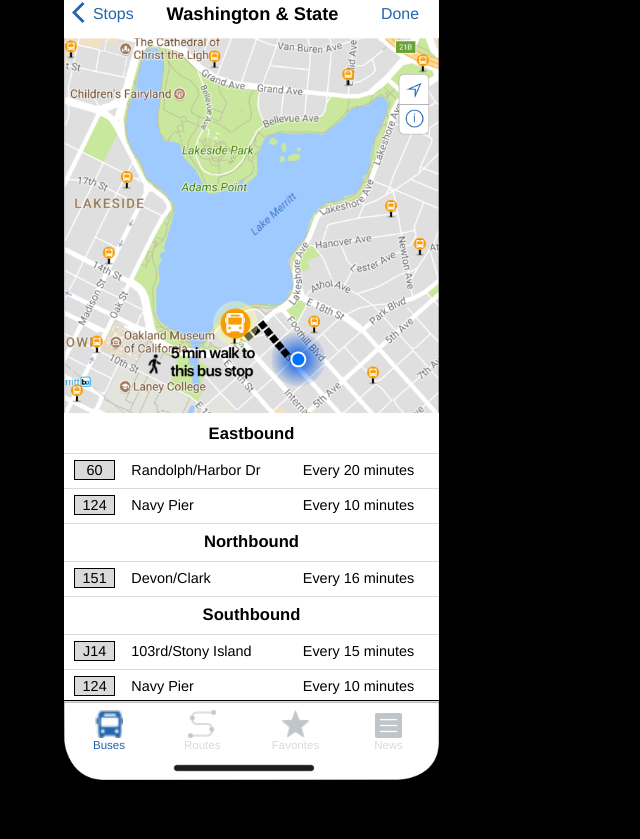
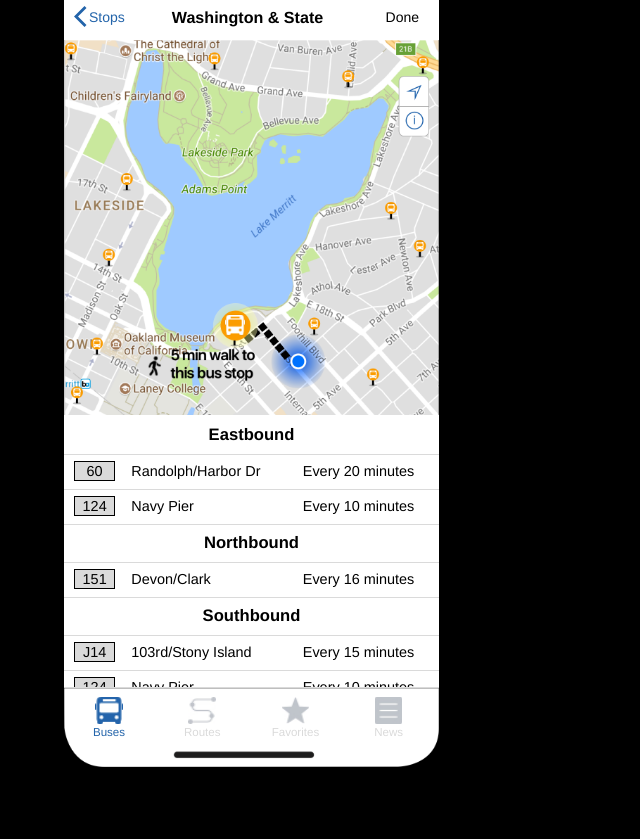
Before and after one commit to djguzie/BusyBus, a plain HTML site: page index.html in a window 1280 px wide. Shown: the part 116-955 px from the top of the page, without its empty margins (0-640 px from the left). Drawn offline with Linux system fonts and the light colour scheme; a web font is replaced by a local one.

Commit message:
latest vers 1-26

```diff
--- a/css/style.css
+++ b/css/style.css
@@ -20,44 +20,45 @@ body{
 }
 
 nav {
-  width:375px;
+  font-size:14px;
 }
 
 .status_bar img {
-  width:100.25%;
+  width:100.17%;
   top:0px;
 }
 
-.nav_bar{
-  padding-top:10px;
+.header {
+  font-size: 1.1em;
 }
 
-.headers {
-  font-size: 1.1em;
+.heading {
   float:left;
-  margin:12px 8px;
-  color: #2364AA;
+  margin-top:18px;
 }
 
-.headers h2 {
-  padding:0px 0px 0px 22px;
-  margin-top: -3px;
+.heading h2 {
+  margin: -2px 35px 0px 40px;
+  padding-bottom:15px;
 }
+
 .chev {
-  margin-top:6px;
+  margin:20px 2px 0px 10px;
 }
+
 .stops {
-  margin:10px 0px 0px 0px;
+  margin:24px 0px 0px 0px;
+  color: #2364AA;
 
 }
 .done {
-  margin: 10px 20px 0px 0px;
+  margin: 24px 20px 0px 0px;
   float:right;
 }
 
 .screen {
   width:375px;
-  height:752px;
+  height:812px;
   background-color: #fff;
   font-size:.85em;
 }
@@ -69,7 +70,7 @@ nav {
 }
 
 .container {
-  height: 285px;
+  height: 270px;
   margin: 0px;
   overflow: scroll;
 }
@@ -121,7 +122,6 @@ h2 {
   height:100%;
   border-top:.5px solid #dadada;
   bottom:0px;
-  position:static;
 }
 
 .icons {
--- a/index.html
+++ b/index.html
@@ -8,22 +8,22 @@
     <link rel="stylesheet" href="css/style.css">
   </head>
   <body>
-    <div class="screen">
+    <section class="screen">
       <nav>
-        <div class="status_bar"><img src="images/status_bar.png"></img>
-        </div>
-        <div class="nav_bar">
-          <div class="header_stuff">
+        <section class="status_bar"><img src="images/status_bar.png"></img>
+        </section>
+          <header>
             <ul>
-          <li class="headers chev"><img src="images/back_chevron.png"></img>
-          <li class="headers stops">Stops</li>
-          <li class="headers"><h2>Washington & State</h2></li>
-          <li class="headers done">Done</li>
-        </ul>
+              <li class="heading chev"><img src="images/back_chevron.svg"></img>
+              <li class="heading stops">Stops</li>
+              <li class="heading"><h2>Washington & State</h2></li>
+              <li class="heading done">Done</li>
+            </ul>
+          </header>
       </nav>
-      <div class="map_image">
+      <section class="map_image">
         <img src="images/map_image.png"></img>
-      </div>
+      </section>
       <section class="container">
         <div class="line_items category">
           <h2>Eastbound</h2>
@@ -104,17 +104,15 @@
         </ul>
     </div>
     </section>
-    <div class="bottom_tab_bar">
+    <section class="bottom_tab_bar">
       <img src="images/bottom_tab_bar.png"></img>
+    </section>
+    <div class="icons">
+        <li class="icon_list highlighted"><img src="images/bus.jpg"></img>Buses</li>
+        <li class="icon_list"><img src="images/routes.jpg"></img>Routes</li>
+        <li class="icon_list"><img src="images/favorites.jpg"></img>Favorites</li>
+        <li class="icon_list"><img src="images/news.jpg"></img>News</li>
     </div>
-    <div class="icons">
-      <ul>
-        <li class="icon_list highlighted"><img src="images/bus.png"></img>Buses</li>
-        <li class="icon_list"><img src="images/routes.png"></img>Routes</li>
-        <li class="icon_list"><img src="images/favorites.png"></img>Favorites</li>
-        <li class="icon_list"><img src="images/news.png"></img>News</li>
-      </ul>
-    </div>
-  </div>
+  </section>
   </body>
 </html>
```
Also changed, not shown: images/back_chevron.png (deleted), images/back_chevron.svg (added), images/bus.jpg (added), images/bus.png (deleted), images/bus.svg (added), images/favorites.jpg (added), images/favorites.png (deleted), images/favorites.svg (added), images/news.jpg (added), images/news.png (deleted), images/news.svg (added), images/routes.jpg (added), images/routes.png (deleted), images/routes.svg (added), 1 other file.
